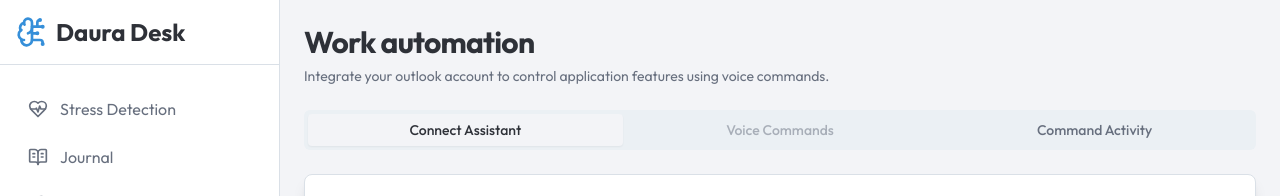
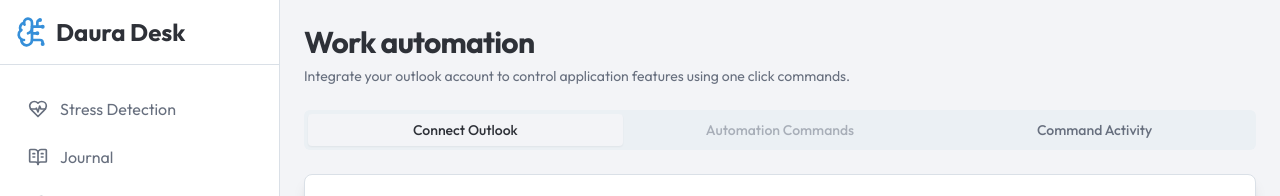
Before and after one commit to dikshapadi/Main-Characters_Symposium2025, a Next.js app in the folder my-app/: page /work-automation in a window 1280 px wide. Shown: the top 196 px of the page. Built offline with nearby package versions, Linux system fonts and the light colour scheme.

Commit message:
voice->automation

```diff
--- a/my-app/src/app/work-automation/page.jsx
+++ b/my-app/src/app/work-automation/page.jsx
@@ -17,19 +17,19 @@ export default function VoiceControlPage() {
         <CardHeader className="p-0">
           <CardTitle className="text-3xl font-bold tracking-tight">Work automation</CardTitle>
           <CardDescription>
-            Integrate your outlook account to control application features using voice commands.
+            Integrate your outlook account to control application features using one click commands.
           </CardDescription>
         </CardHeader>
 
         <Tabs value={activeTab} onValueChange={setActiveTab} className="w-full">
           <TabsList className="grid w-full grid-cols-3">
-            <TabsTrigger value="connect">Connect Assistant</TabsTrigger>
+            <TabsTrigger value="connect">Connect Outlook</TabsTrigger>
             <TabsTrigger
               value="commands"
               disabled={!isDeviceConnected} // Disable tab if not connected
               className={!isDeviceConnected ? "opacity-50 cursor-not-allowed" : ""}
             >
-              Voice Commands
+              Automation Commands
             </TabsTrigger>
             <TabsTrigger value="activity">Command Activity</TabsTrigger>
           </TabsList>
```
